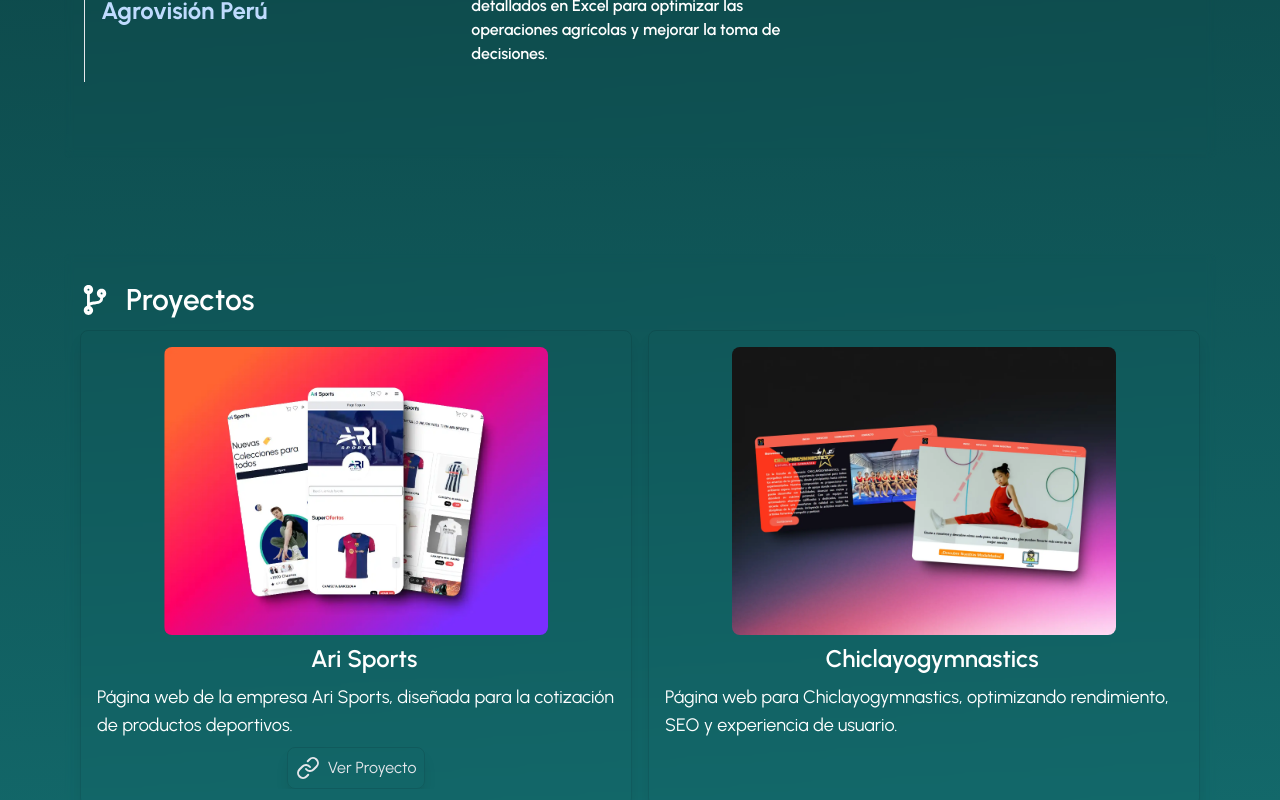
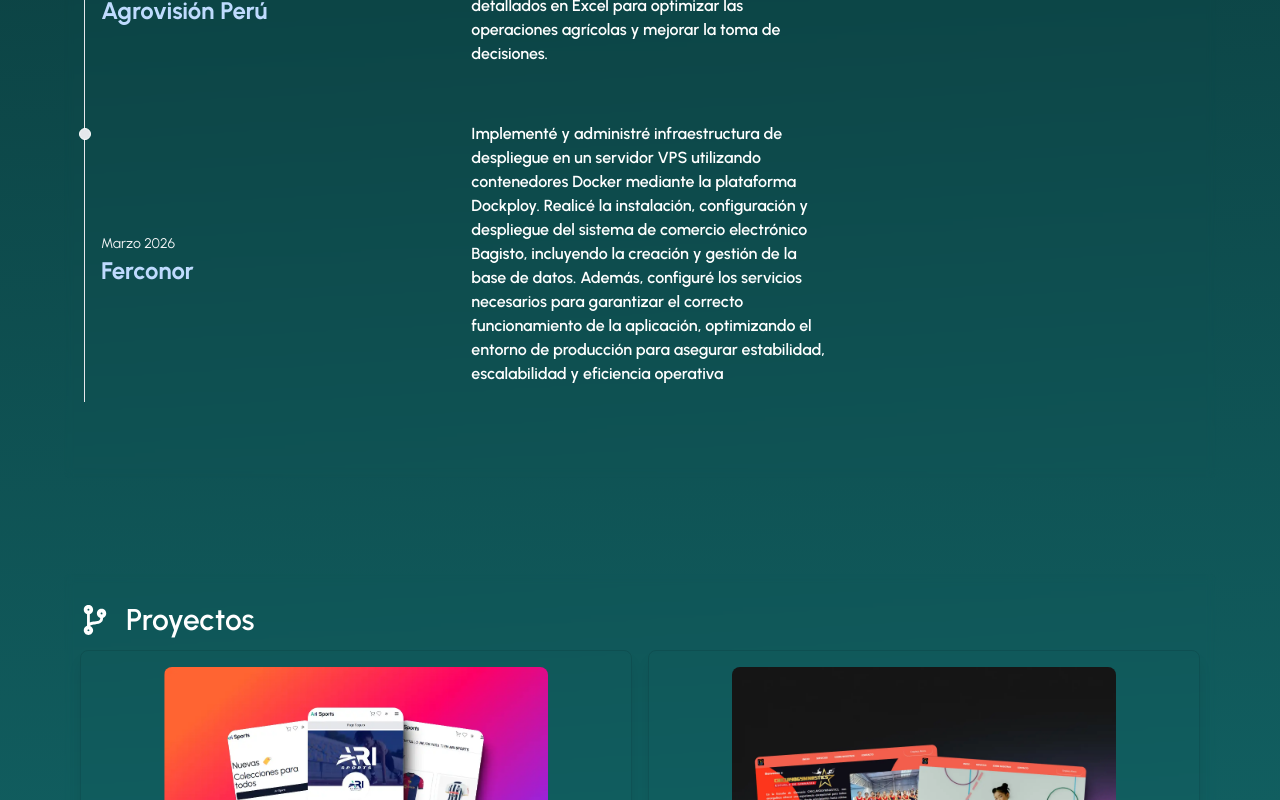
Before and after one commit to ChaponanWill/chaponanwill-portfolio, a Next.js app: page / in a window 1280 px wide. Shown: the part 2320-3120 px from the top of the page. Built offline with nearby package versions, Linux system fonts and the light colour scheme.

Commit message:
agregando ferconor

```diff
--- a/src/app/components/ExperienciaLaboral.tsx
+++ b/src/app/components/ExperienciaLaboral.tsx
@@ -57,6 +57,12 @@
         fechaInicio: "Setiembre 2025",
         descripcion: "Desarrollé la labor de digitador, gestionando y organizando datos agrícolas con precisión y eficiencia. A esto le sumo la creación de informes detallados en Excel para optimizar las operaciones agrícolas y mejorar la toma de decisiones."
     },
+    {
+        id: 8,
+        title: "Ferconor",
+        fechaInicio: "Marzo 2026",
+        descripcion: "Implementé y administré infraestructura de despliegue en un servidor VPS utilizando contenedores Docker mediante la plataforma Dockploy. Realicé la instalación, configuración y despliegue del sistema de comercio electrónico Bagisto, incluyendo la creación y gestión de la base de datos. Además, configuré los servicios necesarios para garantizar el correcto funcionamiento de la aplicación, optimizando el entorno de producción para asegurar estabilidad, escalabilidad y eficiencia operativa"
+    }
 
 ];
 
--- a/src/app/components/Proyectos.tsx
+++ b/src/app/components/Proyectos.tsx
@@ -34,7 +34,6 @@
         title: "Paradero las Pizzas",
         description: "Página web para el restaurante Paradero Las Pizzas, optimizando rendimiento, SEO y experiencia de usuario.",
         image: "/projects/paraderolaspizzas.webp",
-        url: "https://paraderolaspizzas.netlify.app"
     },
     {
         id: 5,
@@ -64,6 +63,12 @@
         title: "Proyecto Voluntariado",
         description: "Proyecto de gestión de voluntarios, diseñado para la gestión de voluntarios. Proyecto realizado con PHP y MySQL.",
         image: "/projects/proyecto-voluntariado.webp",
+    },
+    {
+        id: 9,
+        title: "E-commerce - Ferconor",
+        description: "E-commerce para el productor de ferretería, diseñado para la cotización de productos.",
+        image: "/projects/ferconor.webp",
     }
 ];
 
```
Also changed, not shown: public/projects/ferconor.webp (added).
